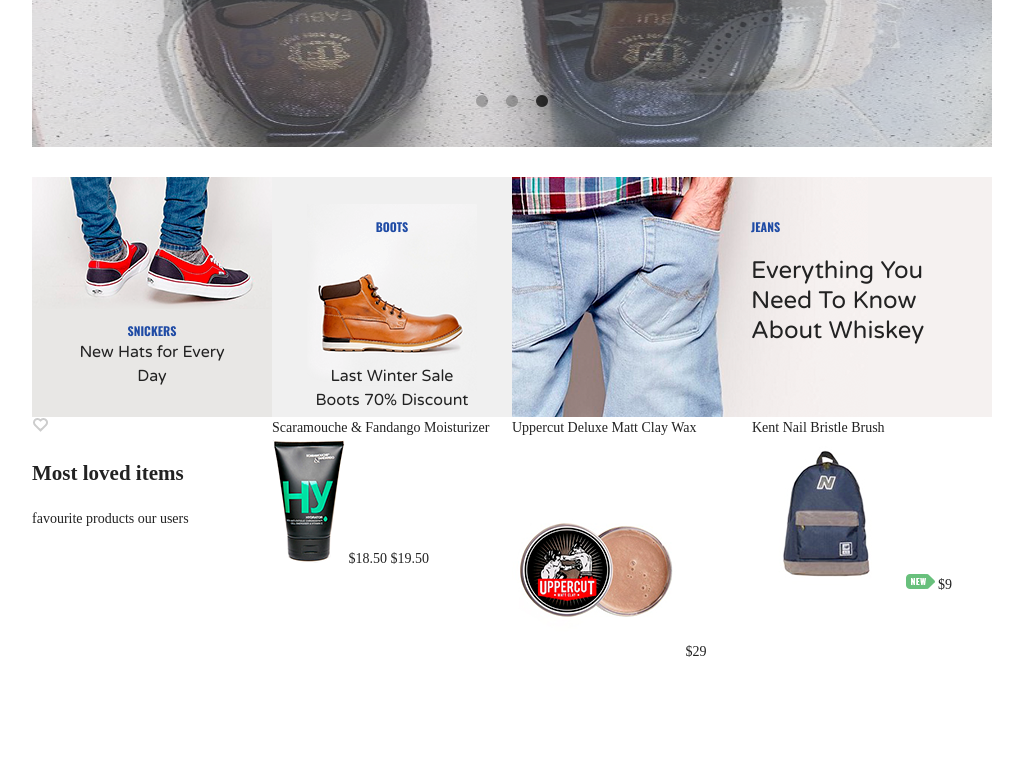
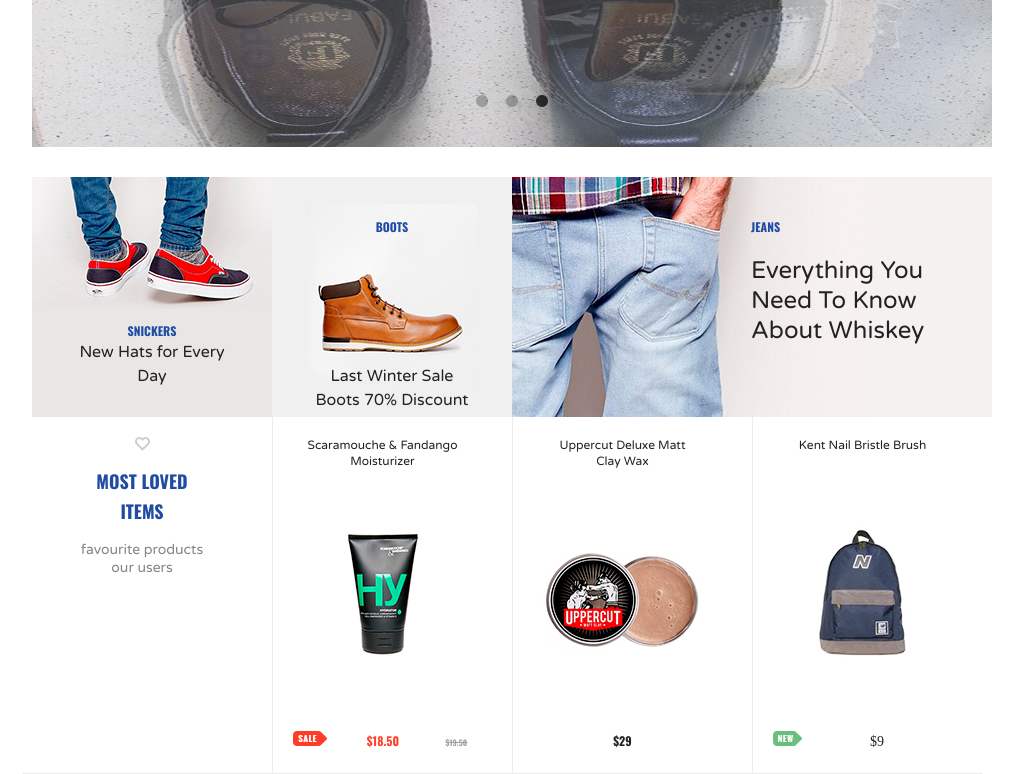
Before and after one commit to Mynik3D/Jersey, a plain HTML site: page index.html in a window 1280 px wide. Shown: the part 414-1188 px from the top of the page, without its empty margins (138-1161 px from the left). Before the commit the page ends 1078 px from the top, so only its background shows below. Drawn offline with nearby package versions, Linux system fonts and the light colour scheme.

Commit message:
Block Most-loved almost ready

```diff
--- a/css/style.less
+++ b/css/style.less
@@ -176,6 +176,12 @@ img{
 
 .banners{
 
+	&::after{
+		content: '';
+		clear: both;
+		display: block;
+	}
+
 	&__item{
 			&-snic{
 		background: url(../images/snick.png);
@@ -249,6 +255,133 @@ img{
 
 }
 
-.most{
-	text-align: center;
+.most-l{
+
+	       text-align: center;
+	       border-bottom: 1px solid #ececec;
+						&::after{
+							content: '';
+							clear: both;
+							display: block;
+						}
+
+
+									&__header{
+										padding: 20px;
+
+														&-h{
+															h2{
+																color: #1f4ba5;
+																font-family: Oswald;
+																font-size: 18px;
+																font-weight: 700;
+																line-height: 30px;
+																text-transform: uppercase;
+															}
+																						p{
+																							color: #868686;
+																							font-family: "Varela Round";
+																							font-size: 14px;
+																							font-weight: 400;
+																							line-height: 18px;
+																						}
+														}
+
+									}
+
+									&__first{
+										padding: 20px 20px;
+										/*border-left: 1px solid #ececec;*/
+														&-product{
+																	p{
+																		color: #222222;
+																		font-family: "Varela Round";
+																		font-size: 12px;
+																		font-weight: 400;
+																		line-height: 16px;
+																		margin-bottom: 63px;
+																	}
+																								&__title{
+																										margin-top: 75px;
+
+																								.sale{
+																									float: left;
+																									margin-right: 35px;
+																								}
+																								.price{
+																									margin-right: 43px;
+																									color: #ff3f2b;
+																									font-family: Oswald;
+																									font-size: 12px;
+																									font-weight: 700;
+																								}
+																								.no-price{
+																									color: #a1a1a1;
+																									font-family: Oswald;
+																									font-size: 8px;
+																									font-weight: 700;
+																									text-decoration: line-through;
+																								}
+																					}
+														}
+
+									}
+									&__second{
+												padding: 20px 0;
+												/*border-left: 1px solid #ececec;*/				&-product{
+																					p{
+																						color: #222222;
+																						font-family: "Varela Round";
+																						font-size: 12px;
+																						font-weight: 400;
+																						line-height: 16px;
+																					}
+																					&__price{
+																								color: #222222;
+																								font-family: Oswald;
+																								font-size: 12px;
+																								font-weight: 700;
+
+																					}
+																					.upper{
+																						margin-bottom: 45px;
+																					}
+																}
+									}
+
+
+									&__third{
+										padding: 20px 20px;
+										/*border-left: 1px solid #ececec;*/
+														&-product{
+																p{
+																	color: #222222;
+																	font-family: "Varela Round";
+																	font-size: 12px;
+																	font-weight: 400;
+																	line-height: 16px;
+																	margin-bottom: 65px;
+																}
+																&__title{
+																	margin-top: 63px;
+																	.nsale{
+																		float: left;
+																	}
+																}
+														}
+									}
+
+
+
+	img{
+		display: block;
+		margin-left: auto;
+		margin-right: auto;
+	}
+	.first,
+	.second,
+	.third{
+		    border-left: 1px solid #ececec;
+	}
+
 }
--- a/index.html
+++ b/index.html
@@ -153,43 +153,51 @@
 			<div class="most-l__header-arrows"></div>
 			<div class="most-l__header-h">
 					<img src="images/heart.png" alt="image-heart">
-					<h2>Most loved items</h2>
-			<p>favourite products our users</p>
+					<h2>Most loved <br> items</h2>
+			<p>favourite products <br> our users</p>
 			</div>
 		</div>
 	</div>
-	 <div class="grid_4">
+	 <div class="grid_4 first">
 	 	<div class="most-l__first">
 	 		<div class="most-l__first-product">
-	 			<p>Scaramouche &amp; Fandango Moisturizer</p>
+	 			<p>Scaramouche &amp; Fandango <br> Moisturizer</p>
 	 			<img src="images/hy.png" alt="image-hy">
-	 			<span class="sale"></span>
+	 			<div class="most-l__first-product__title">
+	 				<span class="sale"><img src="images/sale.png" alt=""></span>
 			<span class="price">&#36;18.50</span>
 			<span class="no-price">&#36;19.50</span>
+	 			</div>
+
 	 		</div>
 	 	</div>
 	 </div>
-	<div class="grid_4">
+	<div class="grid_4 second">
 		<div class="most-l__second">
 			<div class="most-l__second-product">
-	 			<p>Uppercut Deluxe Matt Clay Wax</p>
-	 			<img src="images/upper.png" alt="image-upper">
-	 		<span>&#36;29</span>
+	 			<p>Uppercut Deluxe Matt <br> Clay Wax</p>
+	 			<img class="upper" src="images/upper.png" alt="image-upper">
+	 		<span class="most-l__second-product__price">&#36;29</span>
 	 		</div>
 		</div>
 	</div>
-	<div class="grid_4">
+	<div class="grid_4 third">
 		<div class="most-l__third">
 			<div class="most-l__third-product">
 				<p>Kent Nail Bristle Brush</p>
 				<img src="images/bag.png" alt="image-bag">
-				<img src="images/new.png" alt="images-newsale">
-				<span class="nsale"></span>
+				<div class="most-l__third-product__title">
+			<span class="nsale">
+			<img src="images/new.png" alt="images-newsale">
+			</span>
 			<span>&#36;9</span>
+				</div>
+
 			</div>
 		</div>
 	</div>
 </div>
+
 </div>
 
 
```
Also changed, not shown: css/style.css.
